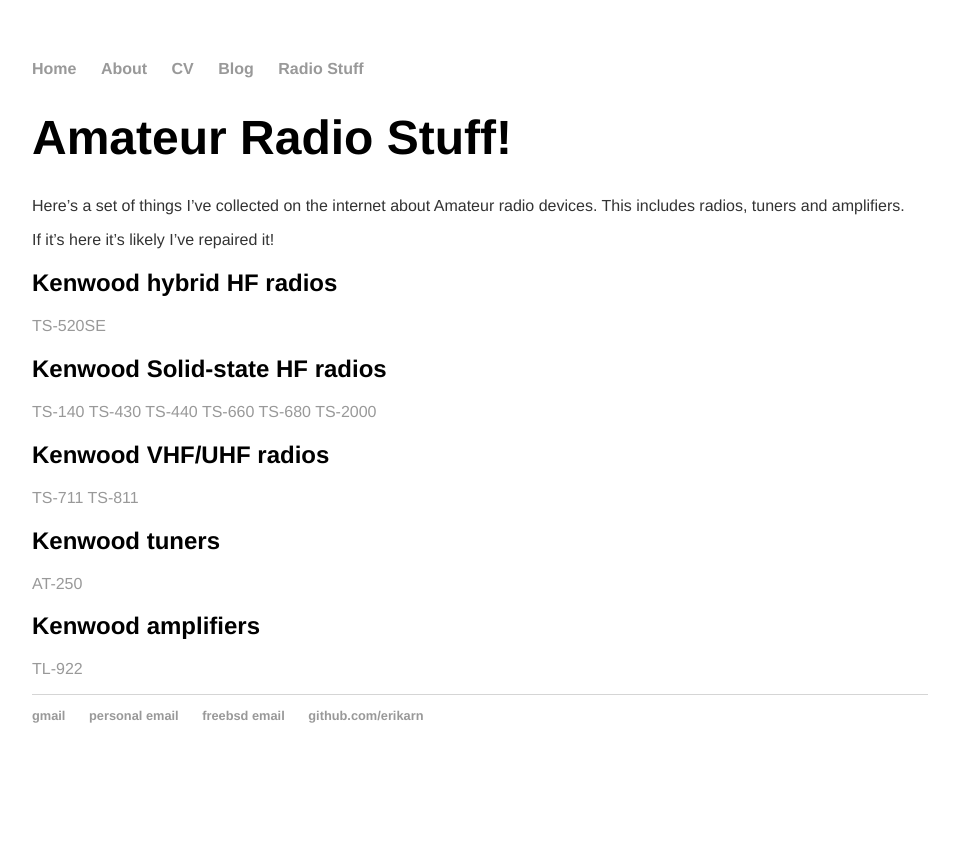
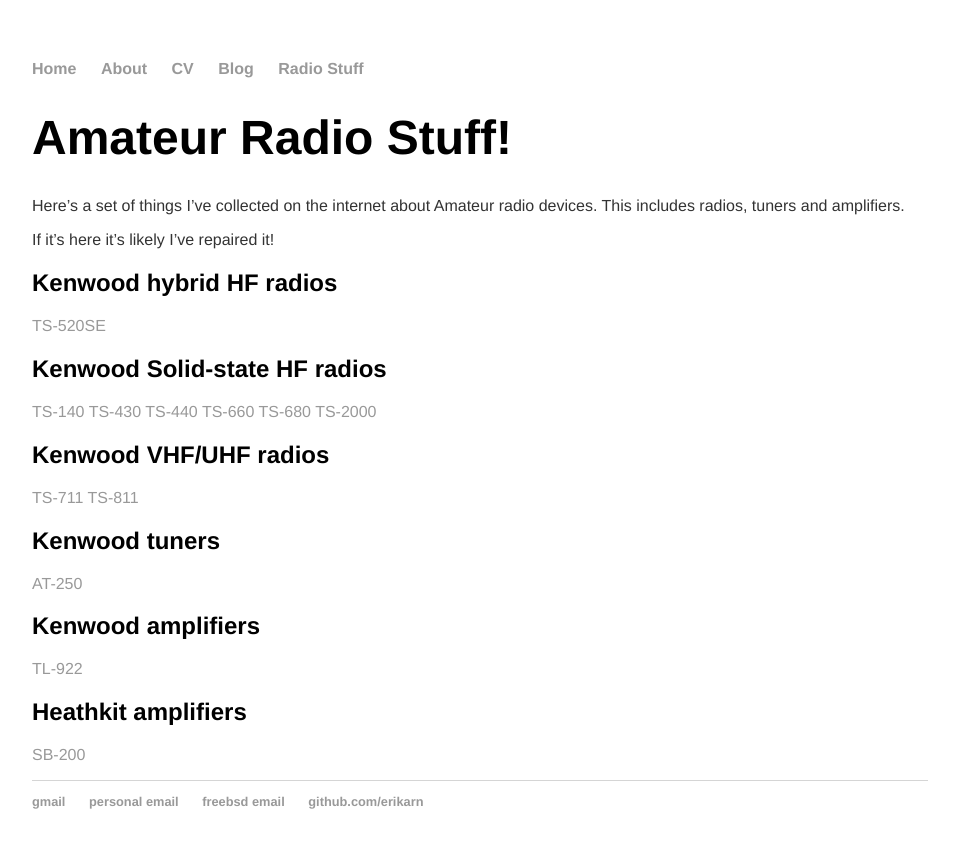
Before and after one commit to erikarn/erikarn.github.io, a Jekyll site: the page built from radio.md, in a window 1280 px wide. Shown: the top 848 px of the page, without its empty margins (160-1119 px from the left). Built offline with Jekyll 4.4.1, drawn with Linux system fonts in a browser that asks for light colours.

Commit message:
Add heathkit section

```diff
--- a/radio.md
+++ b/radio.md
@@ -35,3 +35,7 @@
 ## Kenwood amplifiers
 
  [TL-922](kenwood/TL-922/notes)
+
+## Heathkit amplifiers
+
+ [SB-200](heathkit/SB-200/notes)
```
